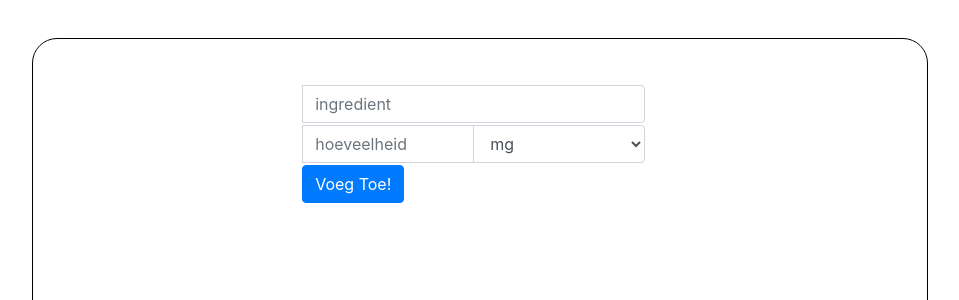
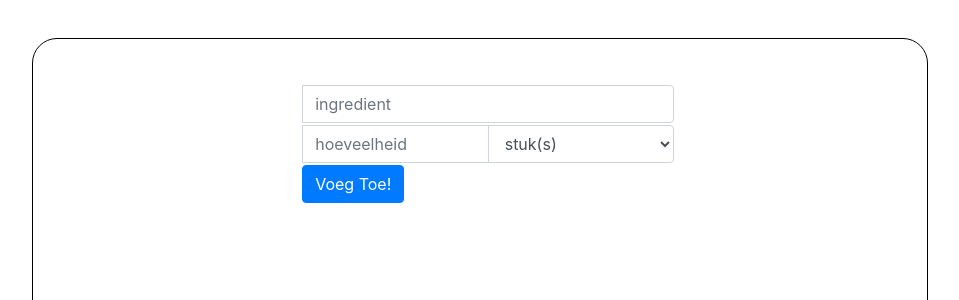
Before and after one commit to tijn210/Watchers, a PHP site: page /beheersession/index.php in a window 1280 px wide. Shown: the top 300 px of the page, without its empty margins (224-1183 px from the left). Run offline with PHP 8.4, Linux system fonts and the light colour scheme.

Commit message:
initial commit

```diff
--- a/beheersession/index.php
+++ b/beheersession/index.php
@@ -17,11 +17,12 @@
 <body>
 <div class="menu">
     <div class="ingriedent-add">
+<!-- ingredient form -->
         <form action="" method="post">
             <table>
                 <tr>
-                    <!--                <td>login</td>-->
                     <td>
+<!-- input ingredient -->
                         <div class="input-group">
                             <span class="input-group-addon"><i class="glyphicon glyphicon-user"></i></span>
                             <input id="ingredient" type="text" class="form-control" name="ingredient" placeholder="ingredient">
@@ -29,12 +30,14 @@
                     </td>
                 </tr>
                 <tr>
-                    <!--                <td>Password</td>-->
                     <td>
+<!-- input hoeveelheid -->
                         <div class="input-group margin">
                             <span class="input-group-addon"><i class="glyphicon glyphicon-lock"></i></span>
                             <input id="hoeveelheid" type="text" class="form-control" name="hoeveelheid" placeholder="hoeveelheid">
+<!-- input eenheid -->
                             <select name="eenheid" class="form-control" id="sel1">
+                                <option value="stuks">stuk(s)</option>
                                 <option value="mg">mg</option>
                                 <option value="g">g</option>
                                 <option value="kg">kg</option>
```
